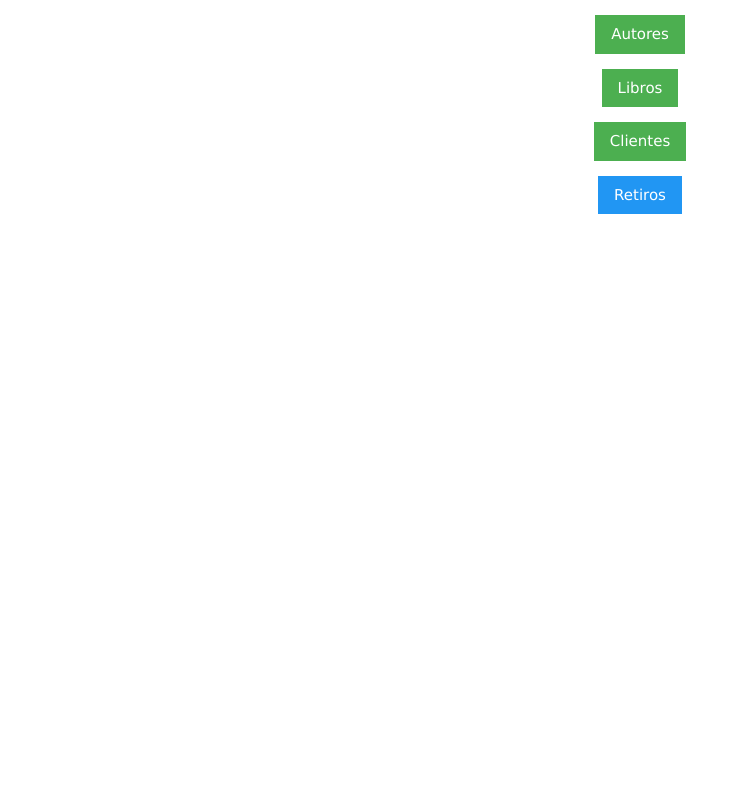
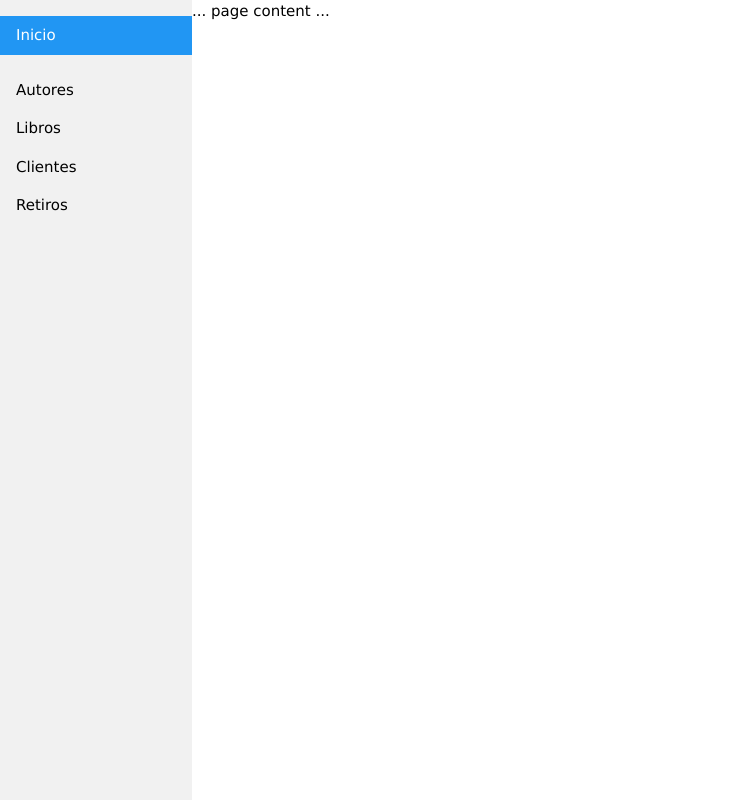
Before and after one commit to LisandroMarcho/biblioteca-php, a PHP site: page / in a window 1280 px wide. Shown: the whole page, without its empty margins (0-749 px from the left). Run offline with PHP 8.4, Linux system fonts and the light colour scheme.

Commit message:
Implementando sidebar

```diff
--- a/index.php
+++ b/index.php
@@ -1,16 +1,32 @@
-<link rel="stylesheet" href="https://www.w3schools.com/w3css/4/w3.css">
+<!DOCTYPE html>
+<html lang="en">
 
-<div class="w3-container w3-center">
-    <p>
-        <a href="./autores" class="w3-button w3-green">Autores</a>
-    </p>
-    <p>
-        <a href="./libros" class="w3-button w3-green">Libros</a>
-    </p>
-    <p>
-        <a href="./clientes" class="w3-button w3-green">Clientes</a>
-    </p>
-    <p>
-        <a href="./retiros" class="w3-button w3-blue">Retiros</a>
-    </p>
-</div>
+<head>
+    <meta charset="UTF-8">
+    <meta name="viewport" content="width=device-width, initial-scale=1.0">
+    <meta http-equiv="X-UA-Compatible" content="ie=edge">
+    <link rel="stylesheet" href="https://www.w3schools.com/w3css/4/w3.css">
+    <title>Inicio - Biblioteca</title>
+</head>
+
+<body>
+    <div class="w3-sidebar w3-bar-block w3-light-gray" id="sidebar">
+        <div class="w3-margin-top">
+            <a href="../biblioteca-php" class="w3-bar-item w3-button w3-blue">Inicio</a>
+        </div>
+        <div class="w3-margin-top">
+            <a href="./autores" class="w3-button w3-bar-item">Autores</a>
+            <a href="./libros" class="w3-button w3-bar-item">Libros</a>
+            <a href="./clientes" class="w3-button w3-bar-item">Clientes</a>
+            <a href="./retiros" class="w3-button w3-bar-item">Retiros</a>
+        </div>
+    </div>
+    <div id="container">
+        ... page content ...
+    </div>
+
+    <script src="js/main.js">
+    </script>
+</body>
+
+</html>
--- /dev/null
+++ b/js/main.js
@@ -0,0 +1,15 @@
+window.addEventListener('load', marginContainer());
+
+function marginContainer(){
+    var pageWidth =  window.innerWidth;
+    var sidebarWidth = pageWidth * .15 ;
+    var container = document.getElementById('container');
+    var sidebar = document.getElementById('sidebar');
+
+    sidebar.style.width = sidebarWidth + 'px';
+    container.style.marginLeft = sidebarWidth + 'px';
+    console.log({
+        pageWidth,
+        sidebarWidth
+    })
+}
```
Also changed, not shown: autores/index.php (+25 -4 lines).
